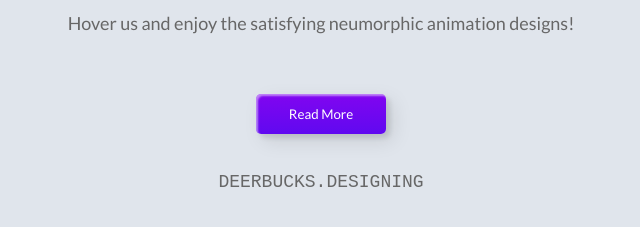
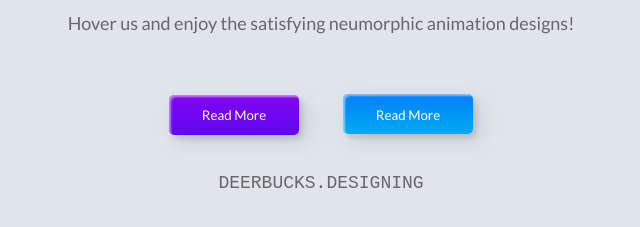
Before and after one commit to webcamp15t/github-flow-happy-practice, a website: page index.html in a window 1280 px wide. Shown: the part 113-340 px from the top of the page, without its empty margins (319-959 px from the left). Drawn offline with Linux system fonts and the light colour scheme.

Commit message:
feat: button-3

```diff
--- a/index.html
+++ b/index.html
@@ -15,6 +15,7 @@
     <p>Hover us and enjoy the satisfying neumorphic animation designs!</p>
     <div class="frame">
       <button class="custom-btn custom-btn--2">Read More</button>
+      <button class="custom-btn custom-btn--3"><span>Read More</span></button>
       <p>DEERBUCKS.DESIGNING</p>
     </div>
   </body>
--- a/sass/component/_buttons.scss
+++ b/sass/component/_buttons.scss
@@ -41,4 +41,78 @@ button {
       inset -4px -4px 6px 0 rgba(255, 255, 255, 0.2),
       inset 4px 4px 6px 0 rgba(0, 0, 0, 0.4);
   }
+
+  /* 3 */
+  &--3 {
+    background: rgb(0, 172, 238);
+    background: linear-gradient(
+      0deg,
+      rgba(0, 172, 238, 1) 0%,
+      rgba(2, 126, 251, 1) 100%
+    );
+    width: 130px;
+    height: 40px;
+    line-height: 42px;
+    padding: 0;
+    border: none;
+  }
+  &--3 span {
+    position: relative;
+    display: block;
+    width: 100%;
+    height: 100%;
+  }
+  &--3:before,
+  &--3:after {
+    position: absolute;
+    content: "";
+    right: 0;
+    top: 0;
+    background: rgba(2, 126, 251, 1);
+    transition: all 0.3s ease;
+  }
+  &--3:before {
+    height: 0%;
+    width: 2px;
+  }
+  &--3:after {
+    width: 0%;
+    height: 2px;
+  }
+  &--3:hover {
+    background: transparent;
+    box-shadow: none;
+  }
+  &--3:hover:before {
+    height: 100%;
+  }
+  &--3:hover:after {
+    width: 100%;
+  }
+  &--3 span:hover {
+    color: rgba(2, 126, 251, 1);
+  }
+  &--3 span:before,
+  &--3 span:after {
+    position: absolute;
+    content: "";
+    left: 0;
+    bottom: 0;
+    background: rgba(2, 126, 251, 1);
+    transition: all 0.3s ease;
+  }
+  &--3 span:before {
+    width: 2px;
+    height: 0%;
+  }
+  &--3 span:after {
+    width: 0%;
+    height: 2px;
+  }
+  &--3 span:hover:before {
+    height: 100%;
+  }
+  &--3 span:hover:after {
+    width: 100%;
+  }
 }
--- a/sass/main.scss
+++ b/sass/main.scss
@@ -1 +1 @@
-@use "layout/body";
+@use "./layout/body";
```
Also changed, not shown: css/main.css, 1 other file.
